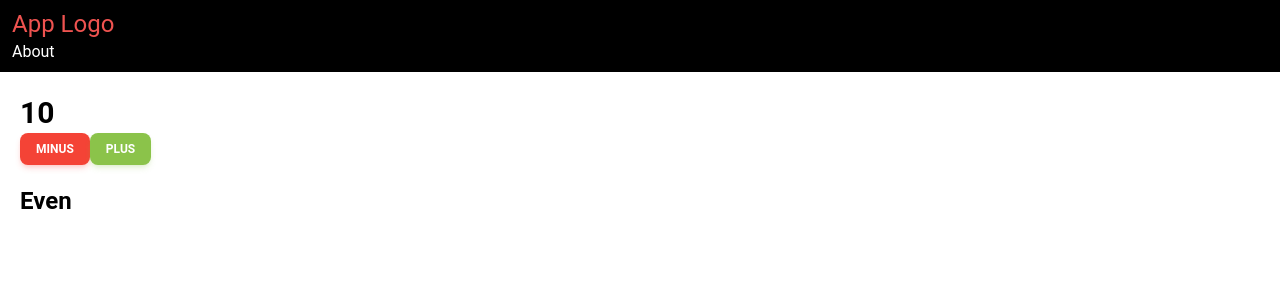
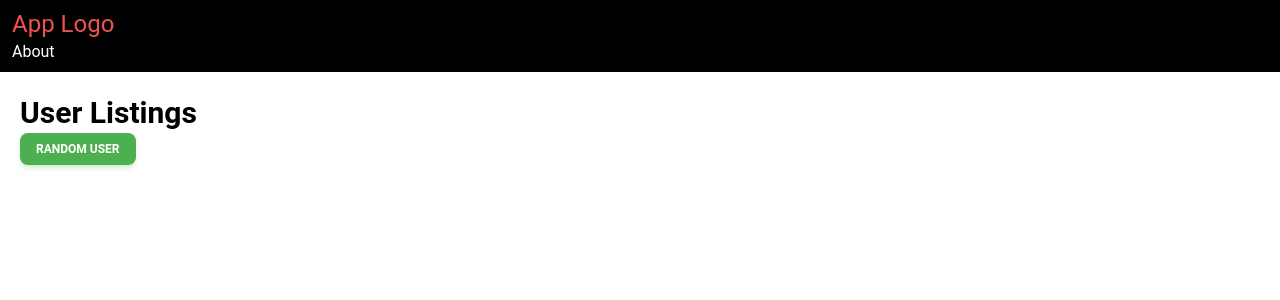
Before and after one commit to sumitmhr/mindRisers, a React (Vite) app: page / in a window 1280 px wide. Shown: the top 300 px of the page. Built offline with nearby package versions, Linux system fonts and the light colour scheme.

Commit message:
Faker data generation

```diff
--- a/src/pages/Home.jsx
+++ b/src/pages/Home.jsx
@@ -2,42 +2,37 @@ import { Button, Typography } from '@material-tailwind/react'
 import React from 'react'
 import { useState } from 'react';
 import { TestimonialCard } from '../components/TestimonialCard';
+import { faker } from '@faker-js/faker';
 
 
 
 const Home = () => {
 
-  const [count, setCount] = useState(10);
+  const [users, setUsers] = useState([]);
 
-  const decrement = () => {
-    setCount((prev) => prev - 1);
+  const addUser = () => {
+    const newUser = {
+      userId: faker.string.uuid(),
+      username: faker.internet.username(), // before version 9.1.0, use userName()
+      email: faker.internet.email(),
+      avatar: faker.image.avatar(),
+      password: faker.internet.password(),
+      birthdate: faker.date.birthdate(),
+      registeredAt: faker.date.past(),
+      }
+
+      console.log(newUser);
     }
-
-  const increment = () => {
-   setCount((prev) => prev + 1);
-   console.log(count);
-  }
-
-  const showEven = count % 2 === 0;
 
   return (
     <div className='p-5'>
 
-      <Typography variant='h3'>{count}</Typography>
+      <Typography variant='h3'>User Listings</Typography>
 
 
       <Button
-        onClick={decrement}
-        disabled={count === 1}
-        size='sm' color='red'>Minus</Button>
-
-      <Button
-        onClick={increment}
-        size='sm' color='light-green'>Plus</Button>
-
-      <div className='mt-5'>
-        {showEven ? <Typography variant='h4'>Even</Typography> : <Typography variant='h4'>Odd</Typography>}
-      </div>
+        onClick={addUser}
+        size='sm' color='green'>Random User</Button>
 
 
     </div>
```
